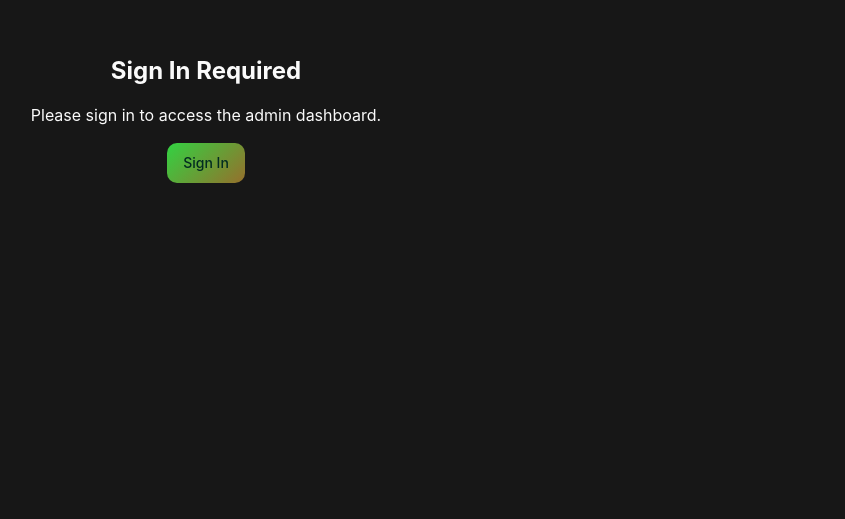
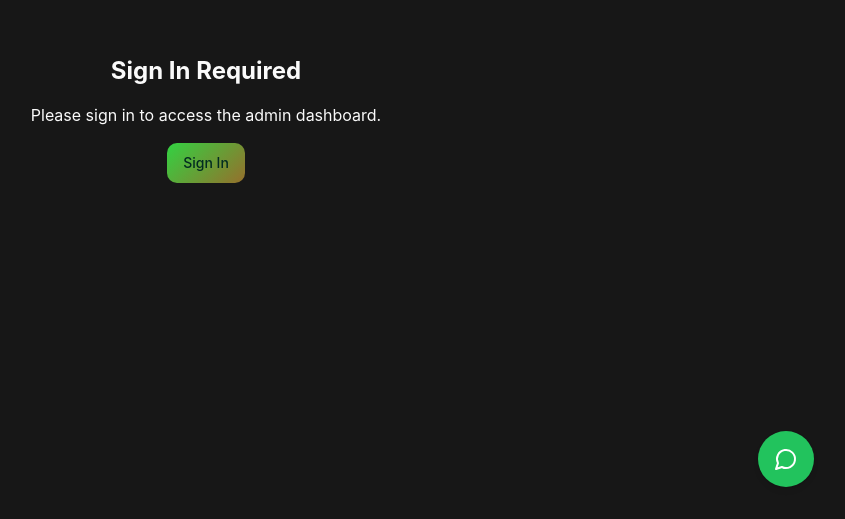
Before and after one commit to tysonmulwa/Mjini-Collection, a React (Vite) app: page /admin/products in a window 1280 px wide. Shown: the part 281-800 px from the top of the page, without its empty margins (434-1279 px from the left). Built offline with nearby package versions, Linux system fonts and the light colour scheme; a web font is replaced by a local one.

Commit message:
Add WhatsApp floating button
Co-authored-by: tysonmulwa <216013721+tysonmulwa@users.noreply.github.com>

```diff
--- a/src/App.tsx
+++ b/src/App.tsx
@@ -66,6 +66,7 @@ const App = () => (
           <CartProvider>
             <WishlistProvider>
               <AnimatedRoutes />
+              <WhatsAppFloat />
             </WishlistProvider>
           </CartProvider>
         </AuthProvider>
```
